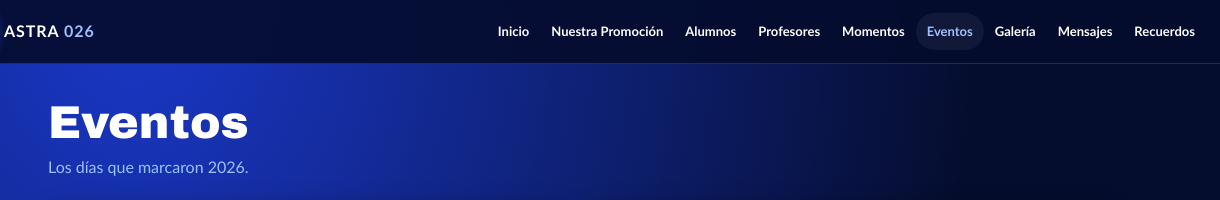
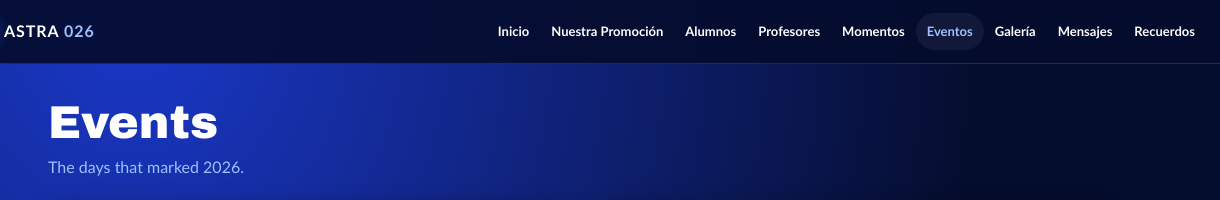
Before and after one commit to zTqku/Anuario-Astra, a plain HTML site: page eventos.html in a window 1280 px wide. Shown: the top 200 px of the page, 60-1280 px from the left. Drawn offline with Linux system fonts and the light colour scheme.

Commit message:
Update eventos.html

```diff
--- a/eventos.html
+++ b/eventos.html
@@ -1,5 +1,5 @@
 <!DOCTYPE html>
 <html lang="es"><head><meta charset="utf-8"><meta name="viewport" content="width=device-width,initial-scale=1"><meta name="theme-color" content="#050d2e"><title>Eventos · ASTRA 026</title><link rel="icon" href="images/astra026.jpg"><link rel="stylesheet" href="css/style.css"></head>
-<body data-page="eventos"><main class="sec"><h1 class="t">Eventos</h1><p class="sub">Los días que marcaron 2026.</p><div id="app"></div></main>
+<body data-page="eventos"><main class="sec"><h1 class="t">Events</h1><p class="sub">The days that marked 2026.</p><div id="app"></div></main>
 <script src="js/data.js" defer></script><script src="js/main.js" defer></script><script src="js/galeria.js" defer></script>
 </body></html>
```
